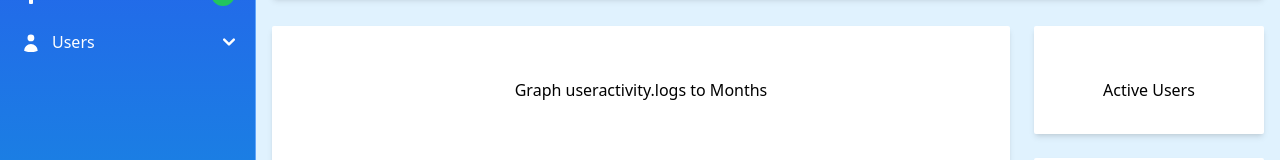
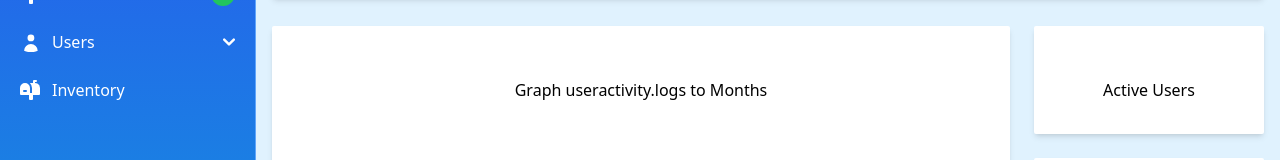
Before and after one commit to mecmec98/larafrontvite, a Vue app: page / in a window 1280 px wide. Shown: the part 154-314 px from the top of the page. Built offline with nearby package versions, Linux system fonts and the light colour scheme.

Commit message:
added inventory

```diff
--- a/src/components/TheSidebar.vue
+++ b/src/components/TheSidebar.vue
@@ -81,8 +81,19 @@ import { ref } from 'vue'
                   <li>
                      <router-link to="/Attendance" :class="fordropmenu">Attendance</router-link>
                   </li>
+
             </ul>
          </li>
+         <li>
+            <router-link to="/Inventory" :class="fornav">
+                 <svg :class="foricon" aria-hidden="true" xmlns="http://www.w3.org/2000/svg" fill="currentColor" viewBox="0 0 20 20">
+                    <path d="m17.418 3.623-.018-.008a6.713 6.713 0 0 0-2.4-.569V2h1a1 1 0 1 0 0-2h-2a1 1 0 0 0-1 1v2H9.89A6.977 6.977 0 0 1 12 8v5h-2V8A5 5 0 1 0 0 8v6a1 1 0 0 0 1 1h8v4a1 1 0 0 0 1 1h2a1 1 0 0 0 1-1v-4h6a1 1 0 0 0 1-1V8a5 5 0 0 0-2.582-4.377ZM6 12H4a1 1 0 0 1 0-2h2a1 1 0 0 1 0 2Z"/>
+                 </svg>
+                 <span class="flex-1 ms-3 whitespace-nowrap">Inventory</span>
+            </router-link>
+           </li>
+
+
 
 
 
--- a/src/routes/index.js
+++ b/src/routes/index.js
@@ -6,6 +6,7 @@ import TheUserCreation from "../views/Users/TheCreation.vue"
 import TheUserTable from "../views/Users/TheTable.vue"
 import TheUserCard from "../views/Users/TheCard.vue"
 import TheAttendance from "../views/Users/TheAttendance.vue"
+import Inventory from "../views/Inventory/TheInventory.vue"
 
 
 const routes = [
@@ -41,6 +42,11 @@ const routes = [
     name:'Attendance',
     component: TheAttendance
 },
+{
+    path: '/Inventory',
+    name:'Inventory',
+    component: Inventory
+},
 //404 catcher
 {
     path:'/:catchAll(.*)',
--- /dev/null
+++ b/src/views/Inventory/TheInventory.vue
@@ -0,0 +1,10 @@
+<script setup>
+</script>
+
+<template>
+    <div class = "p-2 sm:ml-64 mt-10">
+        <div class = "mt-6 ms-3 rounded-md shadow-md h-44 w-56 bg-white p-3">
+        <h1>Hello World</h1>
+        </div>
+    </div>
+</template>
--- a/src/views/Users/TheCreation.vue
+++ b/src/views/Users/TheCreation.vue
@@ -48,7 +48,8 @@ function check(){
 </script>
 <template>
 <div class = "p-4 sm:ml-64">
-    <div class="p-4 border-1 border-blue-500 border-double rounded-md mt-14 bg-white shadow-lg" >
+    <div
+    class="p-4 border-1 border-blue-500 border-double rounded-md mt-14 bg-white shadow-lg" >
   <form>
     <!-- <input type ="text" id="id" class="" placeholder="idgenerate" v-model="id"> -->
 
```
